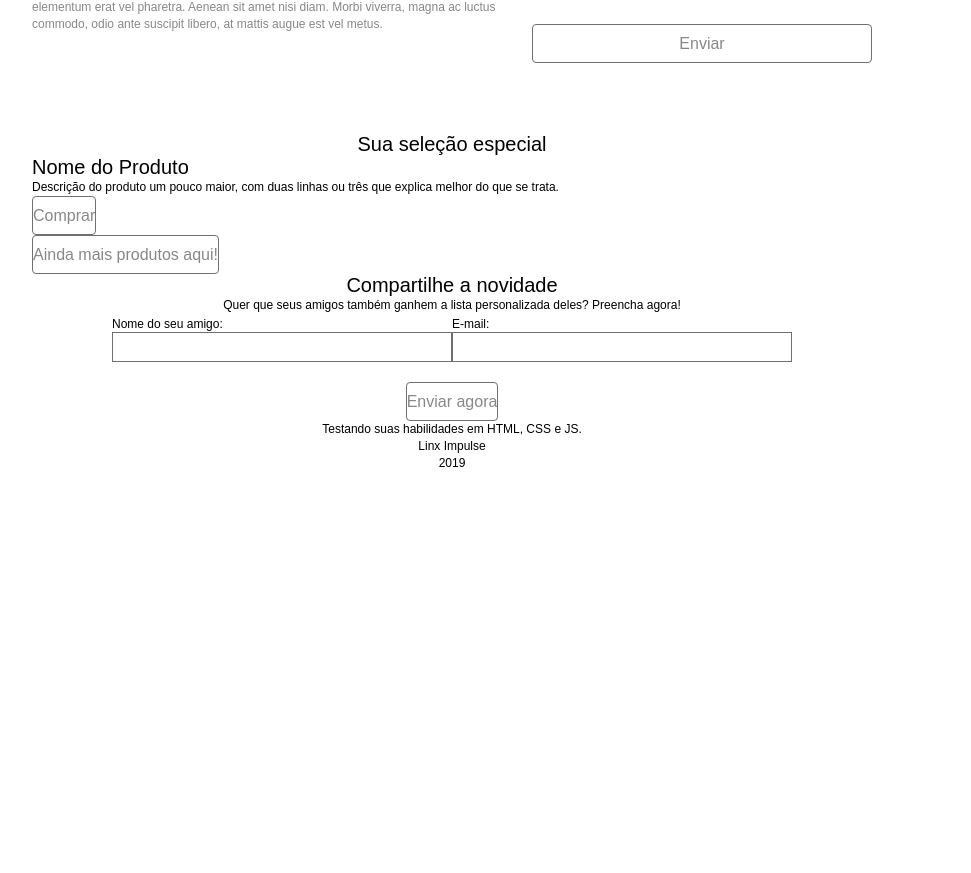
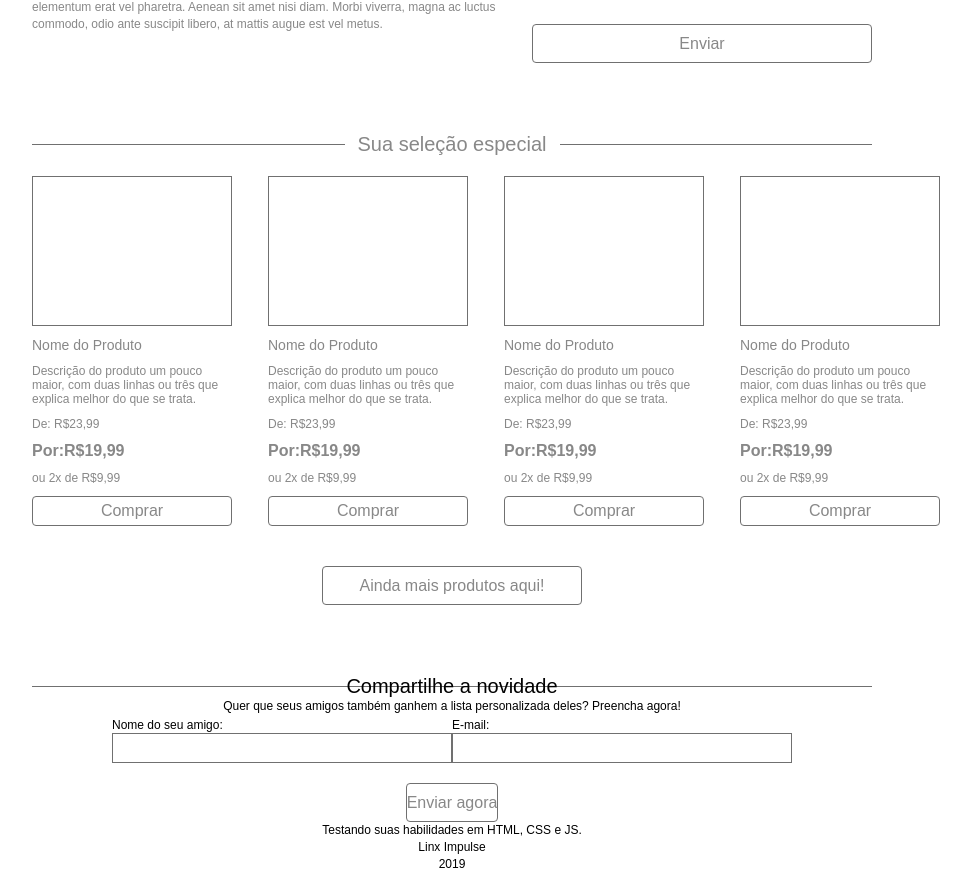
Before and after one commit to Sara-Lirio/Linx_Impulse, a React (Vite) app: page / in a window 1280 px wide. Shown: the part 575-1448 px from the top of the page, without its empty margins (188-1159 px from the left). Before the commit the page ends 1047 px from the top, so only its background shows below. Built offline with nearby package versions, Linux system fonts and the light colour scheme.

Commit message:
Finalizando estilização dos componentes da seção de produtos

```diff
--- a/src/components/Product/Product.jsx
+++ b/src/components/Product/Product.jsx
@@ -1,19 +1,19 @@
 import React from 'react'
-import Button from '../Button/Button'
-import Subtitle from '../Subtitle/Subtitle'
-import Text from '../Text/Text'
+import style from './Product.module.css'
 
-const Product = () => {
+const Product = ({name,description,price, currentPrice, parcel, installmentePrice}) => {
   return (
-    <div>
-        <picture>
+    <div className={style.product}>
+        <picture className={style.picture}>
+            <div></div>
+        </picture>
+        <p className={style.name}>{name}</p>
+        <p className={style.description}>{description}</p>
+        <p className={style.description}>De: R${price}</p>
+        <p className={style.currentPrice}>Por:R${currentPrice}</p>
+        <p className={style.description}>ou {parcel} de R${installmentePrice}</p>
 
-        </picture>
-        <Subtitle subtitle='Nome do Produto'/>
-        <Text text='Descrição do produto um pouco maior,
-        com duas linhas ou três que explica melhor do que se trata.'/>
-
-        <Button text='Comprar'/>
+        <button className={style.button}>Comprar</button>
     </div>
   )
 }
--- a/src/components/Product/Product.module.css
+++ b/src/components/Product/Product.module.css
@@ -0,0 +1,40 @@
+.product {
+    display: flex;
+    flex-direction: column;
+    justify-content: space-between;
+    padding: 20px 36px 20px 0px;
+    height: 390px;
+    width: 240px;
+    /* border: 1px solid #707070; */
+}
+
+.picture {
+    width: 200px;
+    height: 150px;
+    border: 1px solid #707070;
+    background-color: #FFFFFF;
+}
+
+.name {
+    font-size: 14px;
+}
+
+.description {
+    font-size: 12px;
+}
+
+.currentPrice{
+    font-size: 16px;
+    font-weight: 700;
+}
+
+.button {
+    background: #FFFFFF 0% 0% no-repeat padding-box;
+    border: 1px solid #707070;
+    border-radius: 4px;
+    opacity: 1;
+    font-size: 16px;
+    color: #888888;
+    width: 200px;
+    height: 30px;
+}
--- a/src/components/Section/Section.jsx
+++ b/src/components/Section/Section.jsx
@@ -12,11 +12,30 @@ const Section = () => {
     <>
       <section className={style.section}>
         <div className={style.title}>
-          <Subtitle subtitle='Sua seleção especial' />
+          <div className={style.subtitle}>
+            <Subtitle subtitle='Sua seleção especial' />
+          </div>
         </div>
-        <Product />
-        <Button text='Ainda mais produtos aqui!' />
+        <section className={style.products}>
+          <Product name='Nome do Produto' description='Descrição do produto
+        um pouco maior, com duas linhas ou três que explica melhor do que se trata.'
+            price='23,99' currentPrice='19,99' parcel='2x' installmentePrice='9,99' />
+          <Product name='Nome do Produto' description='Descrição do produto
+        um pouco maior, com duas linhas ou três que explica melhor do que se trata.'
+            price='23,99' currentPrice='19,99' parcel='2x' installmentePrice='9,99' />
+          <Product name='Nome do Produto' description='Descrição do produto
+        um pouco maior, com duas linhas ou três que explica melhor do que se trata.'
+            price='23,99' currentPrice='19,99' parcel='2x' installmentePrice='9,99' />
+          <Product name='Nome do Produto' description='Descrição do produto
+        um pouco maior, com duas linhas ou três que explica melhor do que se trata.'
+            price='23,99' currentPrice='19,99' parcel='2x' installmentePrice='9,99' />
+        </section>
+        <div className={style.buttonSection}>
+          <Button text='Ainda mais produtos aqui!' />
+        </div>
       </section>
+
+
       <section className={style.share}>
         <div className={style.title}>
           <Subtitle subtitle='Compartilhe a novidade' />
@@ -33,6 +52,7 @@ const Section = () => {
             <Input type='email' />
           </div>
         </form>
+
         <Button text='Enviar agora' />
       </section>
     </>
--- a/src/components/Section/Section.module.css
+++ b/src/components/Section/Section.module.css
@@ -1,6 +1,22 @@
+.section {
+    color: #888888;
+}
 
 .title {
     text-align: center;
+    margin-top: 50px;
+    width: 100%;
+    text-align: center;
+    background-image: linear-gradient(#707070,#707070);
+    background-repeat: no-repeat;
+    background-size: 100% 1px;
+    background-position: 0 center;
+}
+
+.subtitle {
+    width: 215px;
+    margin: auto;
+    background-color: white;
 }
 
 .forms {
@@ -13,3 +29,15 @@
     flex-direction: column;
     align-items: center;
 }
+
+.products {
+    display: flex;
+}
+
+.buttonSection {
+    display: flex;
+    flex-direction: column;
+    margin: 20px auto;
+    width: 260px;
+
+}
```
